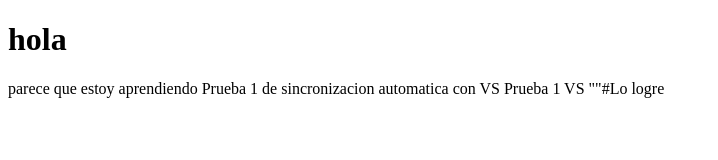
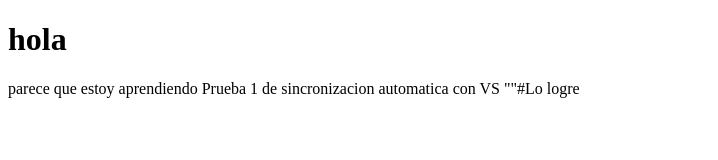
Before and after one commit to Diana-Patino/Talento_Tech, a plain HTML site: page 6_Git/githtm.html in a window 1280 px wide. Shown: the whole page, without its empty margins (0-718 px from the left). Drawn offline with Linux system fonts and the light colour scheme.

Commit message:
solo push

```diff
--- a/6_Git/githtm.html
+++ b/6_Git/githtm.html
@@ -6,7 +6,7 @@
 
 <p1>parece que estoy aprendiendo</p1>
 <p2>Prueba 1 de sincronizacion automatica con VS</p2>
-<p3>Prueba 1 VS</p3>
+
 
 </body>
 ""#Lo logre
```
